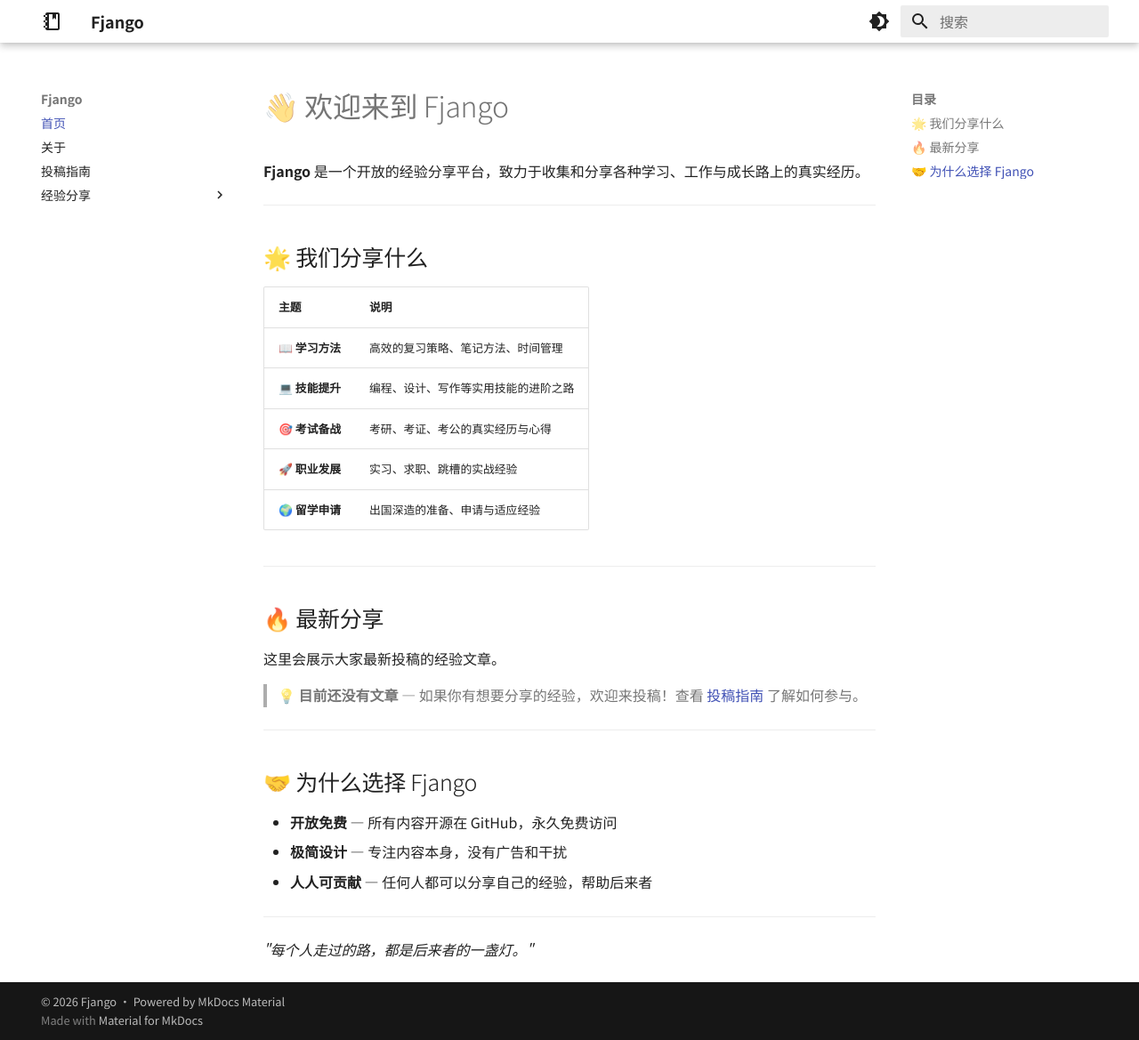
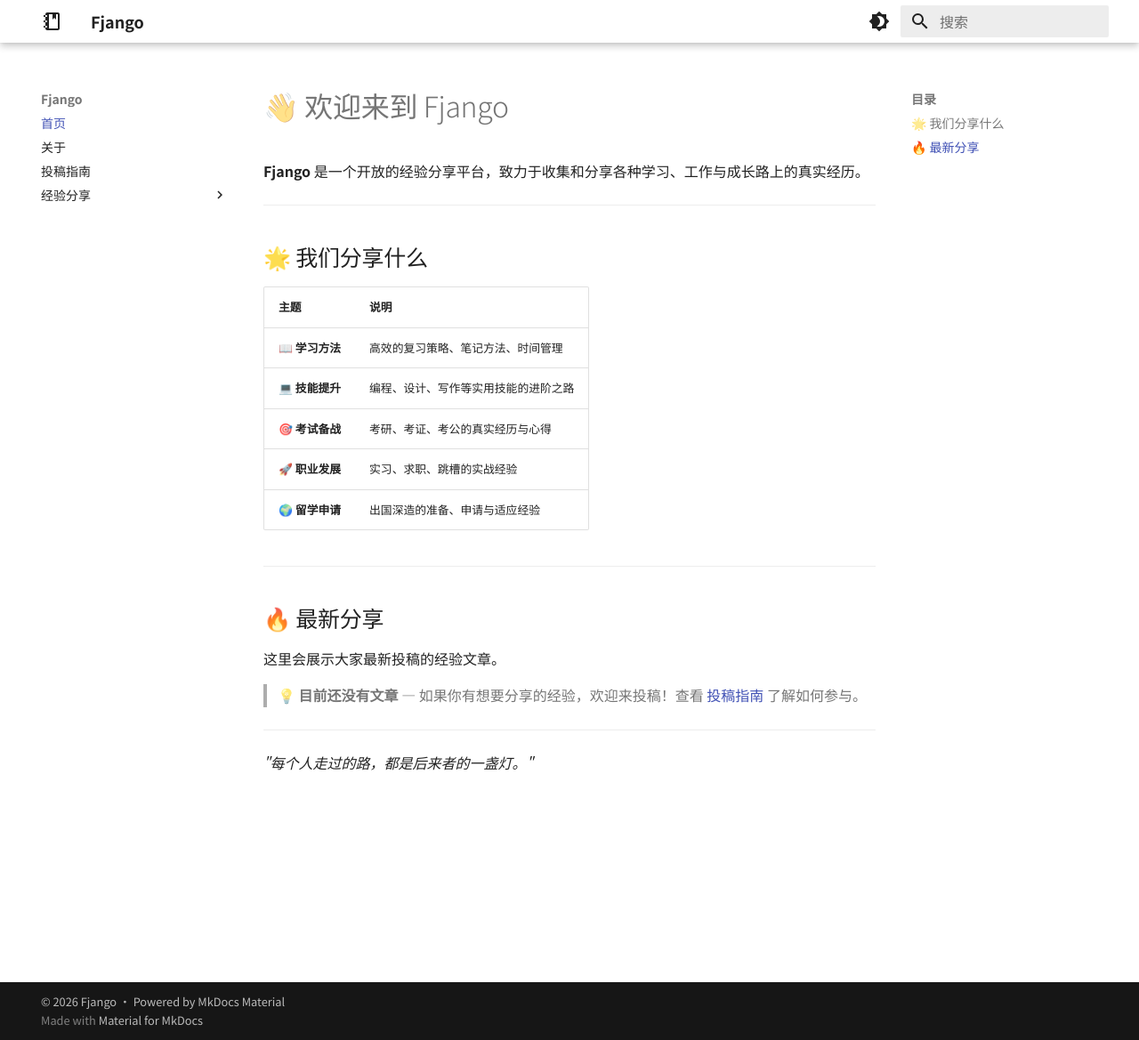
Before and after one commit to Fjango/Fjango, an MkDocs documentation site: the page built from docs/index.md, in a window 1280 px wide and 1169 px high. Shown: the whole window at 89% size. Built offline with MkDocs 1.6.1 and Material for MkDocs 9.7.7, drawn with Linux system fonts in a browser that asks for light colours.

Commit message:
精简首页：移除「为什么选择 Fjango」部分

```diff
--- a/docs/index.md
+++ b/docs/index.md
@@ -22,14 +22,6 @@
 
 > 💡 **目前还没有文章** — 如果你有想要分享的经验，欢迎来投稿！查看 [投稿指南](contribute-guide.md) 了解如何参与。
 
----
-
-## 🤝 为什么选择 Fjango
-
-- **开放免费** — 所有内容开源在 GitHub，永久免费访问
-- **极简设计** — 专注内容本身，没有广告和干扰
-- **人人可贡献** — 任何人都可以分享自己的经验，帮助后来者
-
 
 ---
 
```
